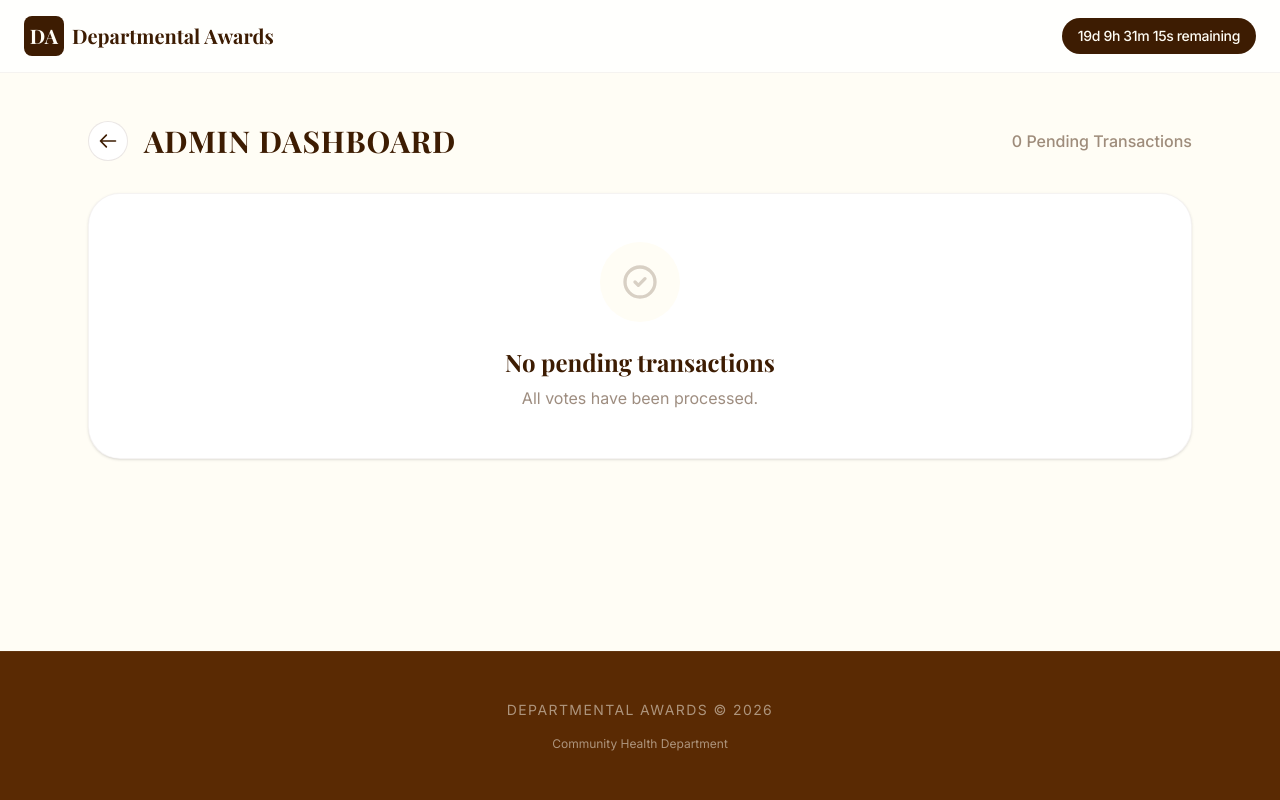
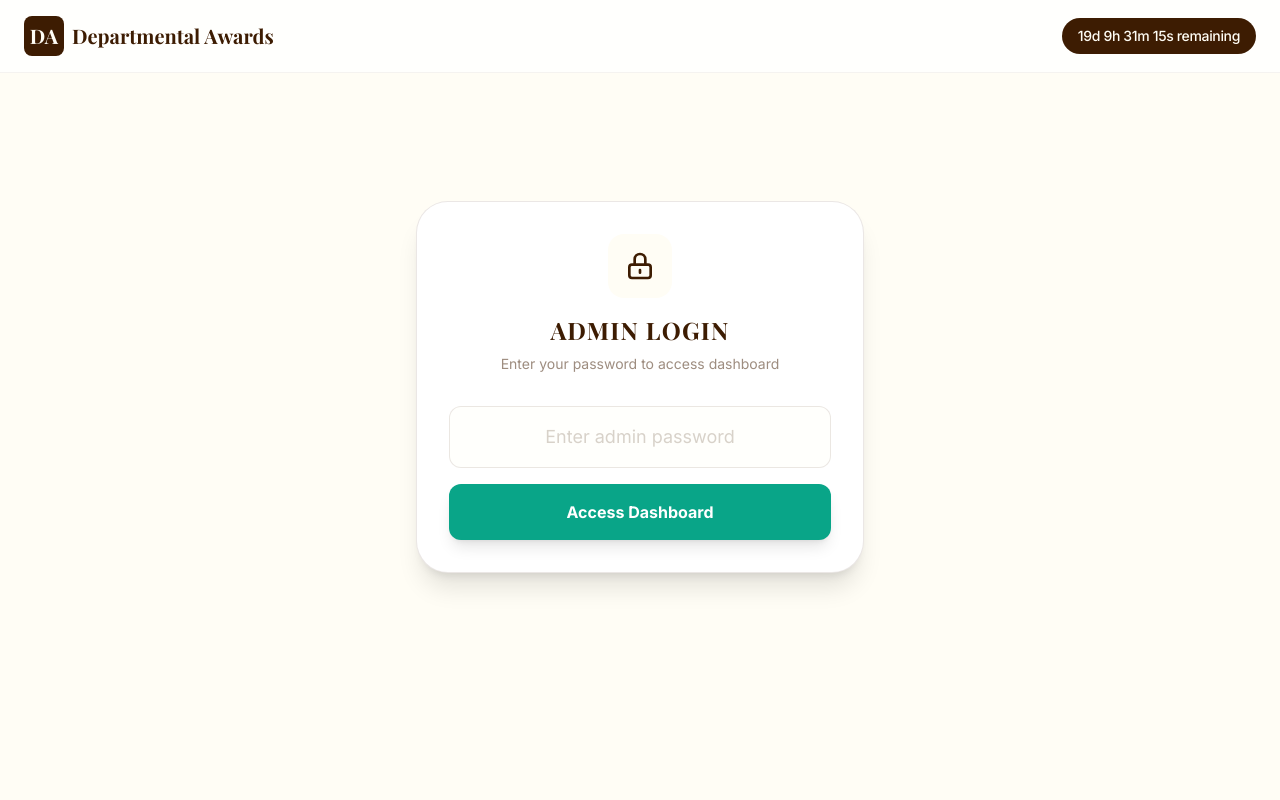
Before and after one commit to fasholatolulope3/voting_page, a Vue app: page /admin in a window 1280 px wide. Shown: the top 800 px of the page. Built offline with nearby package versions, Linux system fonts and the light colour scheme.

Commit message:
Fix admin persistence and add login

```diff
--- a/src/stores/admin.js
+++ b/src/stores/admin.js
@@ -3,10 +3,16 @@ import { ref } from 'vue';
 import { applyApprovedVotes } from './categories';
 
 export const useAdminStore = defineStore('admin', () => {
-  const pendingTransactions = ref([]);
+  // Load initial data from localStorage if available
+  const savedTransactions = localStorage.getItem('pending_transactions');
+  const pendingTransactions = ref(savedTransactions ? JSON.parse(savedTransactions) : []);
+
+  // Helper to save to local storage
+  const syncStorage = () => {
+    localStorage.setItem('pending_transactions', JSON.stringify(pendingTransactions.value));
+  };
 
   const submitTransaction = (transactionData) => {
-    // Generate a simple unique ID and add timestamp
     const newTransaction = {
       id: Date.now().toString(36) + Math.random().toString(36).substr(2),
       timestamp: new Date().toISOString(),
@@ -14,8 +20,8 @@ export const useAdminStore = defineStore('admin', () => {
       ...transactionData
     };
 
-    // In a real app this would go to a database
     pendingTransactions.value.unshift(newTransaction);
+    syncStorage();
     return newTransaction.id;
   };
 
@@ -23,10 +29,8 @@ export const useAdminStore = defineStore('admin', () => {
     const transaction = pendingTransactions.value.find(t => t.id === id);
     if (transaction && transaction.status === 'pending') {
       transaction.status = 'approved';
-      // Apply the votes to the main categories store
       applyApprovedVotes(transaction.votes);
-
-      // Move from pending to history/clean up if needed later, but for now we just change status.
+      syncStorage();
     }
   };
 
@@ -34,6 +38,7 @@ export const useAdminStore = defineStore('admin', () => {
     const transaction = pendingTransactions.value.find(t => t.id === id);
     if (transaction && transaction.status === 'pending') {
       transaction.status = 'rejected';
+      syncStorage();
     }
   };
 
--- a/src/views/AdminView.vue
+++ b/src/views/AdminView.vue
@@ -1,9 +1,24 @@
 <script setup>
+import { ref, onMounted } from 'vue';
 import { useAdminStore } from '../stores/admin';
 import { useRouter } from 'vue-router';
 
 const adminStore = useAdminStore();
 const router = useRouter();
+
+const isAuthenticated = ref(false);
+const password = ref('');
+const error = ref('');
+
+const login = () => {
+  // Simple password check - in a real app this would be more secure
+  if (password.value === 'admin123') {
+    isAuthenticated.value = true;
+    sessionStorage.setItem('admin_auth', 'true');
+  } else {
+    error.value = 'Invalid password';
+  }
+};
 
 const approve = (id) => {
   if (confirm('Are you sure you want to approve these votes?')) {
@@ -24,23 +39,64 @@ const goBack = () => {
 const formatDate = (dateString) => {
   return new Date(dateString).toLocaleString();
 };
+
+onMounted(() => {
+  if (sessionStorage.getItem('admin_auth') === 'true') {
+    isAuthenticated.value = true;
+  }
+});
 </script>
 
 <template>
-  <main class="max-w-6xl mx-auto px-6 py-12 pb-32">
-    <div class="mb-8 flex items-center justify-between">
+  <main class="max-w-6xl mx-auto px-6 py-12 pb-32 min-h-screen">
+    <!-- Login Screen -->
+    <div v-if="!isAuthenticated" class="max-w-md mx-auto mt-20 p-8 bg-white rounded-[2rem] border border-chocolate/10 shadow-xl">
+      <div class="text-center mb-8">
+        <div class="w-16 h-16 bg-cream rounded-2xl flex items-center justify-center mx-auto mb-4">
+          <svg class="w-8 h-8 text-chocolate" fill="none" stroke="currentColor" viewBox="0 0 24 24">
+            <path stroke-linecap="round" stroke-linejoin="round" stroke-width="2" d="M12 15v2m-6 4h12a2 2 0 002-2v-6a2 2 0 00-2-2H6a2 2 0 00-2 2v6a2 2 0 002 2zm10-10V7a4 4 0 00-8 0v4h8z" />
+          </svg>
+        </div>
+        <h1 class="text-2xl font-serif font-bold text-chocolate uppercase tracking-wider">Admin Login</h1>
+        <p class="text-chocolate/50 text-sm mt-2">Enter your password to access dashboard</p>
+      </div>
+
+      <form @submit.prevent="login" class="space-y-4">
+        <div>
+          <input
+            v-model="password"
+            type="password"
+            placeholder="Enter admin password"
+            class="w-full px-4 py-4 bg-cream/30 border border-chocolate/10 rounded-xl focus:ring-2 focus:ring-[#09A588] outline-none transition-all placeholder:text-chocolate/20 text-center text-lg"
+          />
+          <p v-if="error" class="text-red-500 text-xs mt-2 text-center">{{ error }}</p>
+        </div>
+        <button type="submit" class="w-full bg-[#09A588] text-white font-bold py-4 rounded-xl hover:bg-[#07856d] transition-all shadow-lg active:scale-[0.98]">
+          Access Dashboard
+        </button>
+      </form>
+    </div>
+
+    <!-- Dashboard Content -->
+    <div v-else>
+      <div class="mb-8 flex flex-col md:flex-row md:items-center justify-between gap-4">
         <div class="flex items-center gap-4">
           <button @click="goBack" class="w-10 h-10 rounded-full bg-white flex items-center justify-center text-chocolate hover:bg-cream border border-chocolate/10 transition-colors">
             <svg class="w-5 h-5" fill="none" stroke="currentColor" viewBox="0 0 24 24">
               <path stroke-linecap="round" stroke-linejoin="round" stroke-width="2" d="M10 19l-7-7m0 0l7-7m-7 7h18" />
             </svg>
           </button>
-        <h1 class="text-3xl font-serif font-black text-chocolate uppercase tracking-wide">
+          <h1 class="text-3xl font-serif font-bold text-chocolate uppercase tracking-wide">
             Admin Dashboard
           </h1>
         </div>
-      <div class="text-chocolate/50 font-medium">
-        {{ adminStore.pendingTransactions.length }} Pending Transactions
+        <div class="flex items-center gap-3">
+          <span class="px-4 py-2 bg-cream rounded-full text-chocolate font-bold text-sm border border-chocolate/5">
+            {{ adminStore.pendingTransactions.length }} Transactions
+          </span>
+          <button @click="isAuthenticated = false; sessionStorage.removeItem('admin_auth')" class="text-chocolate/40 hover:text-red-500 transition-colors text-sm font-bold uppercase tracking-widest">
+            Logout
+          </button>
         </div>
       </div>
 
@@ -63,12 +119,12 @@ const formatDate = (dateString) => {
               <div class="flex-1 space-y-6">
                 <div class="flex justify-between items-start">
                   <div>
-                  <h3 class="text-xl font-bold text-chocolate">{{ tx.fullName }}</h3>
-                  <p class="text-chocolate/50">{{ tx.email }}</p>
-                  <p class="text-xs text-chocolate/30 mt-1 uppercase tracking-widest font-bold">{{ formatDate(tx.timestamp) }}</p>
+                    <h3 class="text-xl font-bold text-chocolate leading-tight">{{ tx.fullName }}</h3>
+                    <p class="text-chocolate/50 text-sm">{{ tx.email }}</p>
+                    <p class="text-[10px] text-chocolate/30 mt-1 uppercase tracking-widest font-black">{{ formatDate(tx.timestamp) }}</p>
                   </div>
                   <div :class="[
-                  'px-4 py-1 rounded-full text-xs font-black uppercase tracking-widest border',
+                    'px-3 py-1 rounded-full text-[10px] font-black uppercase tracking-widest border',
                     tx.status === 'pending' ? 'bg-yellow-50 text-yellow-600 border-yellow-200' :
                     tx.status === 'approved' ? 'bg-green-50 text-green-600 border-green-200' :
                     'bg-red-50 text-red-600 border-red-200'
@@ -77,66 +133,73 @@ const formatDate = (dateString) => {
                   </div>
                 </div>
 
-              <div class="bg-cream/30 rounded-2xl p-6 border border-chocolate/5">
-                <h4 class="text-sm font-black text-chocolate uppercase tracking-widest mb-4 border-b border-chocolate/10 pb-2">Votes Summary</h4>
+                <div class="bg-cream/20 rounded-2xl p-6 border border-chocolate/5">
+                  <h4 class="text-xs font-black text-chocolate uppercase tracking-widest mb-4 border-b border-chocolate/10 pb-2 flex items-center justify-between">
+                    <span>Votes Summary</span>
+                    <span class="text-[10px] text-chocolate/30 font-medium">ID: {{ tx.id }}</span>
+                  </h4>
                   <div class="space-y-3">
                     <div v-for="(vote, idx) in tx.votes" :key="idx" class="flex justify-between items-center text-sm">
-                    <div>
+                      <div class="flex flex-col">
                         <span class="font-bold text-chocolate">{{ vote.nomineeName }}</span>
-                      <span class="text-chocolate/50 ml-2">({{ vote.categoryName }})</span>
+                        <span class="text-[10px] text-chocolate/40 font-medium uppercase">{{ vote.categoryName }}</span>
                       </div>
-                    <span class="bg-white px-2 py-0.5 rounded-full border border-chocolate/10 font-bold text-chocolate">{{ vote.quantity }}</span>
+                      <span class="bg-white px-3 py-1 rounded-full border border-chocolate/10 font-bold text-chocolate">{{ vote.quantity }}</span>
                     </div>
-                  <div class="pt-3 mt-3 border-t border-chocolate/10 flex justify-between items-center font-black text-chocolate">
-                    <span>TOTAL PAYMENT</span>
-                    <span class="text-lg">₦{{ tx.totalCost.toLocaleString() }}</span>
+                    <div class="pt-4 mt-4 border-t border-chocolate/10 flex justify-between items-center font-black text-chocolate text-base">
+                      <span class="uppercase tracking-widest text-xs">Total Payment</span>
+                      <span class="text-xl text-[#09A588]">₦{{ tx.totalCost.toLocaleString() }}</span>
                     </div>
                   </div>
                 </div>
 
-              <div v-if="tx.status === 'pending'" class="flex flex-col sm:flex-row gap-4">
-                <button @click="approve(tx.id)" class="flex-1 bg-[#09A588] hover:bg-[#07856d] text-white font-bold py-4 rounded-xl transition-all shadow-lg flex items-center justify-center gap-2">
-                  <svg class="w-5 h-5" fill="none" stroke="currentColor" viewBox="0 0 24 24">
-                    <path stroke-linecap="round" stroke-linejoin="round" stroke-width="2" d="M5 13l4 4L19 7" />
+                <div v-if="tx.status === 'pending'" class="flex flex-col sm:flex-row gap-4 pt-2">
+                  <button @click="approve(tx.id)" class="flex-1 bg-[#09A588] hover:bg-[#07856d] text-white font-bold py-4 rounded-xl transition-all shadow-lg flex items-center justify-center gap-2 active:scale-95">
+                    <svg class="w-5 h-5 bg-white/20 rounded-full p-1" fill="currentColor" viewBox="0 0 20 20">
+                      <path fill-rule="evenodd" d="M16.707 5.293a1 1 0 010 1.414l-8 8a1 1 0 01-1.414 0l-4-4a1 1 0 011.414-1.414L8 12.586l7.293-7.293a1 1 0 011.414 0z" clip-rule="evenodd" />
                     </svg>
-                  Approve Votes
+                    Confirm & Add Votes
                   </button>
-                <button @click="reject(tx.id)" class="bg-white border border-red-200 text-red-500 hover:bg-red-50 font-bold py-4 px-6 rounded-xl transition-all flex items-center justify-center gap-2">
+                  <button @click="reject(tx.id)" class="bg-red-50 border border-red-100 text-red-500 hover:bg-red-100 font-bold py-4 px-6 rounded-xl transition-all flex items-center justify-center gap-2 active:scale-95">
                     <svg class="w-5 h-5" fill="none" stroke="currentColor" viewBox="0 0 24 24">
                       <path stroke-linecap="round" stroke-linejoin="round" stroke-width="2" d="M6 18L18 6M6 6l12 12" />
                     </svg>
                   </button>
                 </div>
-              <div v-else-if="tx.status === 'approved'" class="space-y-4">
-                <div class="text-center p-4 rounded-xl bg-green-50 text-green-600 font-bold border border-green-100 flex items-center justify-center gap-2">
+                <div v-else-if="tx.status === 'approved'" class="space-y-4 pt-2">
+                  <div class="text-center p-4 rounded-xl bg-green-50 text-green-700 font-bold border border-green-200 flex items-center justify-center gap-2 shadow-inner">
                     <svg class="w-5 h-5" fill="currentColor" viewBox="0 0 20 20">
                       <path fill-rule="evenodd" d="M10 18a8 8 0 100-16 8 8 0 000 16zm3.707-9.293a1 1 0 00-1.414-1.414L9 10.586 7.707 9.293a1 1 0 00-1.414 1.414l2 2a1 1 0 001.414 0l4-4z" clip-rule="evenodd" />
                     </svg>
-                  Payment Confirmed & Votes Counted
+                    Approved & Processed
                   </div>
                   <a
                     :href="`mailto:${tx.email}?subject=Votes Confirmed - Departmental Awards&body=Hello ${tx.fullName},%0D%0A%0D%0AYour payment for the departmental awards has been confirmed and your votes have been successfully counted. Thank you for participating!%0D%0A%0D%0ABest regards,%0D%0AAwards Admin`"
-                  class="w-full flex items-center justify-center gap-2 py-3 bg-white border border-chocolate/10 rounded-xl text-chocolate font-bold hover:bg-cream transition-colors"
+                    class="w-full flex items-center justify-center gap-2 py-4 bg-white border-2 border-[#09A588]/20 rounded-xl text-chocolate font-bold hover:bg-[#09A588]/5 transition-all active:scale-95 shadow-sm"
                   >
-                  <svg class="w-5 h-5" fill="none" stroke="currentColor" viewBox="0 0 24 24">
+                    <svg class="w-5 h-5 text-[#09A588]" fill="none" stroke="currentColor" viewBox="0 0 24 24">
                       <path stroke-linecap="round" stroke-linejoin="round" stroke-width="2" d="M3 8l7.89 5.26a2 2 0 002.22 0L21 8M5 19h14a2 2 0 002-2V7a2 2 0 00-2-2H5a2 2 0 00-2 2v10a2 2 0 002 2z" />
                     </svg>
-                  Email Confirmation to Voter
+                    Send Confirmation Email
                   </a>
                 </div>
-              <div v-else class="text-center p-4 rounded-xl bg-red-50 text-red-500 font-bold border border-red-100">
+                <div v-else class="text-center p-4 rounded-xl bg-red-50 text-red-500 font-bold border border-red-200 shadow-inner italic">
                   Transaction Rejected
                 </div>
               </div>
 
               <!-- Right Side: Receipt Image -->
               <div class="lg:w-80 shrink-0">
-              <p class="text-xs font-black text-chocolate uppercase tracking-widest mb-2 px-2">Payment Receipt</p>
-              <div class="bg-chocolate/5 rounded-2xl overflow-hidden border border-chocolate/10 aspect-[3/4] group relative cursor-zoom-in">
+                <p class="text-[10px] font-black text-chocolate uppercase tracking-widest mb-3 px-2 flex justify-between items-center">
+                  <span>Payment Receipt</span>
+                  <span class="text-chocolate/20 text-[8px]">Click to expand</span>
+                </p>
+                <div class="bg-chocolate/5 rounded-2xl overflow-hidden border border-chocolate/10 aspect-[3/4] group relative cursor-zoom-in shadow-inner">
                   <img :src="tx.receiptImage" class="w-full h-full object-contain" />
-                <a :href="tx.receiptImage" target="_blank" class="absolute inset-0 bg-black/0 group-hover:bg-black/20 transition-all flex items-center justify-center opacity-0 group-hover:opacity-100">
-                  <span class="bg-white px-4 py-2 rounded-full font-bold text-chocolate shadow-xl text-sm">View Full Image</span>
+                  <a :href="tx.receiptImage" target="_blank" class="absolute inset-0 bg-black/0 group-hover:bg-black/40 transition-all flex items-center justify-center opacity-0 group-hover:opacity-100">
+                    <span class="bg-white px-5 py-2 rounded-full font-bold text-chocolate shadow-2xl text-xs uppercase tracking-widest border border-chocolate/10">View Full Receipt</span>
                   </a>
+                </div>
               </div>
             </div>
           </div>
```
Lines whose indentation alone changed are shown as unchanged.
